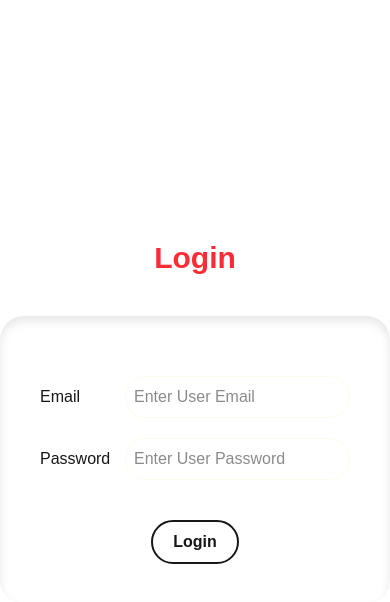
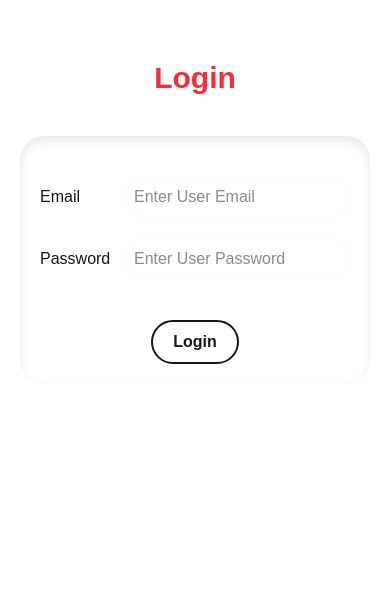
Before and after one commit to Viral8051/ruabill, a Next.js app: page /login in a window 390 px wide. Shown: the top 602 px of the page. Built offline with nearby package versions, Linux system fonts and the light colour scheme.

Commit message:
fix: server

```diff
--- a/app/login/page.tsx
+++ b/app/login/page.tsx
@@ -61,13 +61,13 @@ const Login = () => {
 
 return(
     <>
-        <div className="Login flex justify-center items-center h-svh">
+        <div className="Login flex justify-center items-center md:h-svh my-10 p-5 md:my-0">
             <div className="containerMain">
                 <div className="Login-main w-full flex flex-col justify-center items-center">
                     <div className="Login-head mb-10">
                         <h2 className="text-3xl text-center text-red-500 font-bold">Login</h2>
                     </div>
-                    <form action="" className="w-full md:w-125 shadow-[inset_0_5px_10px_rgba(136,136,136,0.2)] p-10 rounded-3xl">
+                    <form action="" className="w-full p-5 md:w-125 shadow-[inset_0_5px_10px_rgba(136,136,136,0.2)] md:p-10 rounded-3xl">
                         <div className="Login-email flex flex-row items-center justify-between mt-5">
                             <label htmlFor="login-email">Email</label>
                             <input
--- a/app/page.tsx
+++ b/app/page.tsx
@@ -1,11 +1,12 @@
 "use client";
-import { redirect } from "next/navigation";
-
-
 import { useRouter } from "next/navigation";
 import { useEffect } from "react";
 
 export default function Home() {
+  const router = useRouter();
+  useEffect(() => {
+    router.push("/login");
+  }, [router]);
 
-   redirect("/login");
+  return null;
 }
--- a/models/Users.ts
+++ b/models/Users.ts
@@ -9,4 +9,4 @@ const UserSchema  = new mongoose.Schema({
     userType: String,
 })
 
-export default mongoose.models.User || mongoose.model('Users', UserSchema)
+export default mongoose.models.Users || mongoose.model('Users', UserSchema)
```
